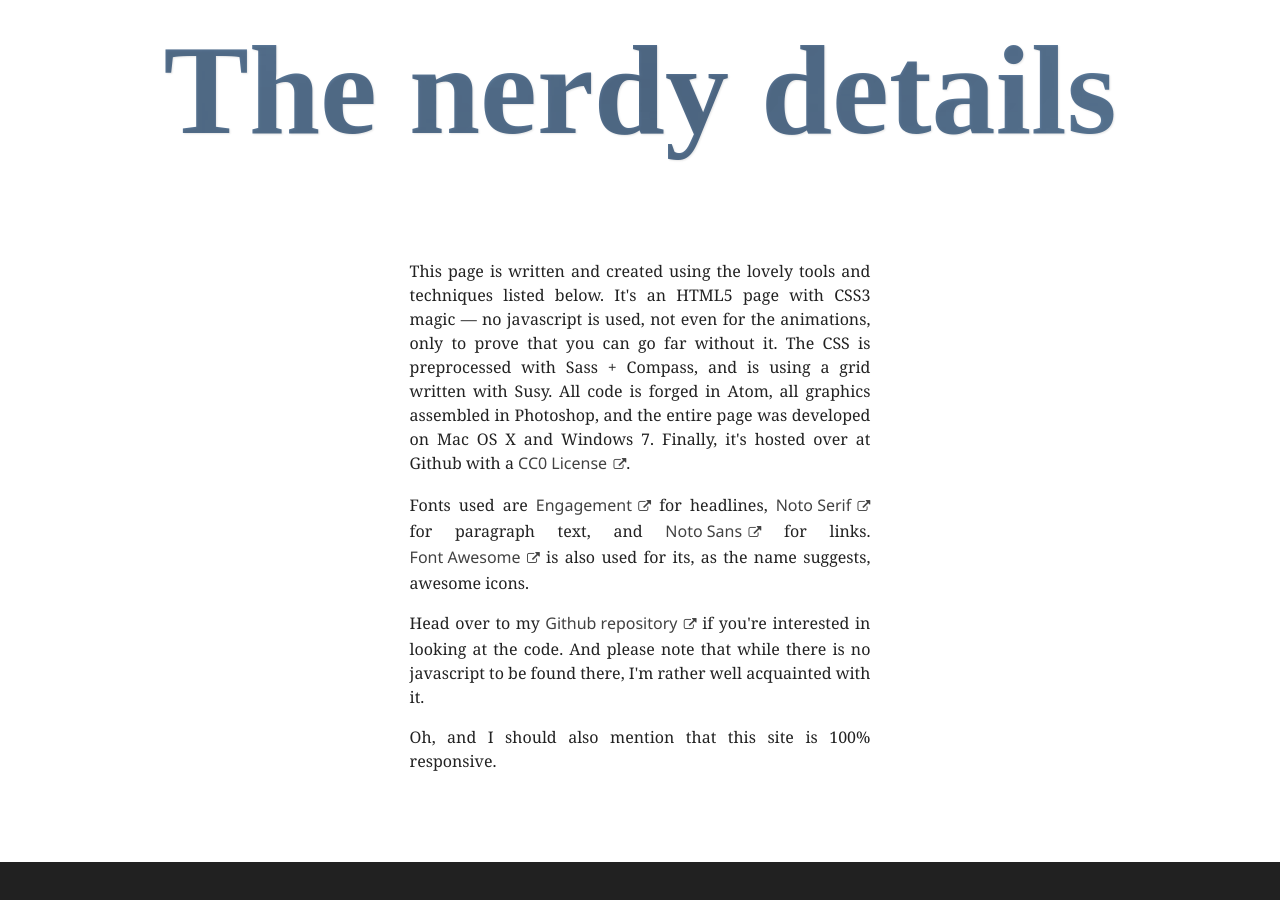
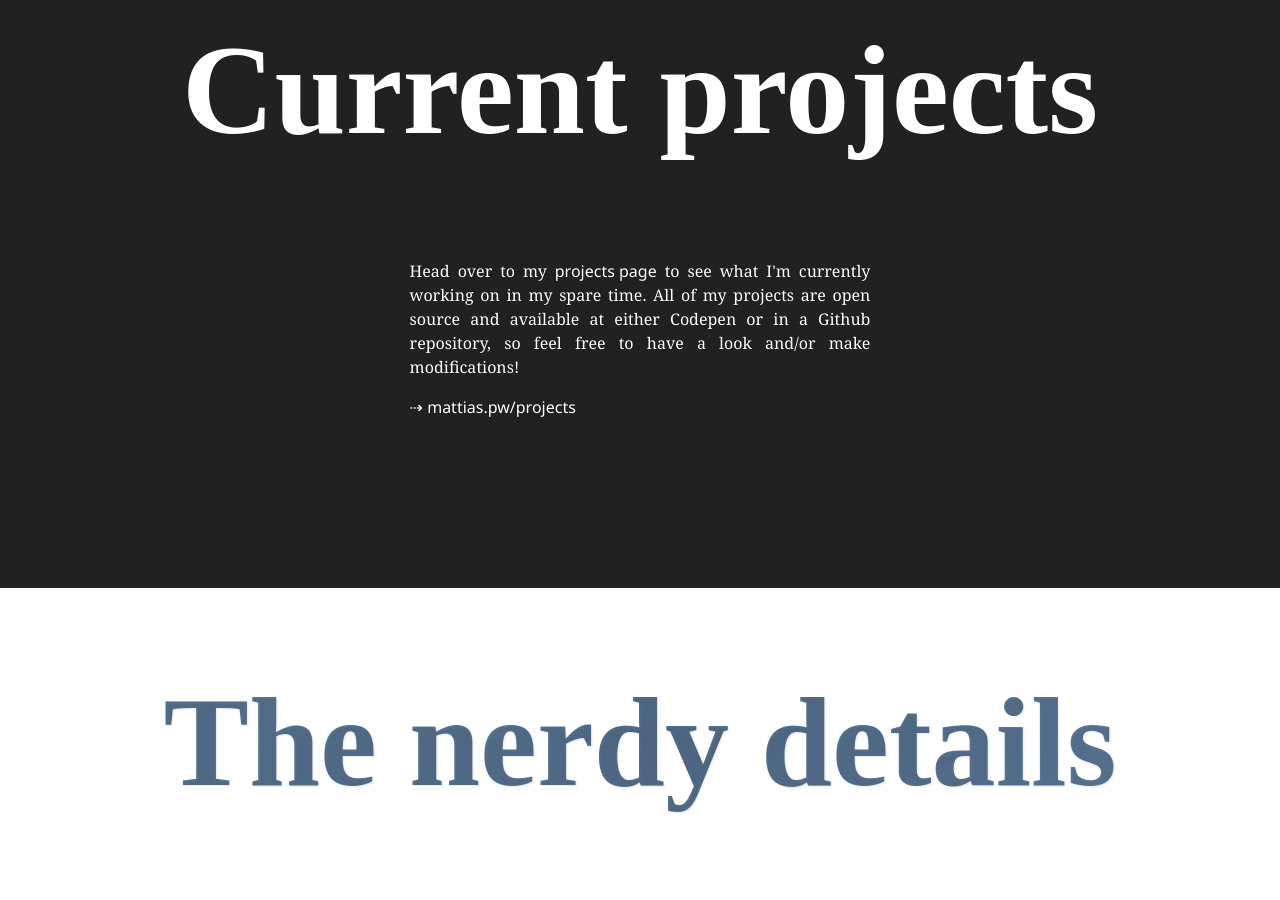
Before and after one commit to pestbarn/pestbarn.github.io, a Jekyll site: the page built from index.html, in a window 1280 px wide and 900 px high, scrolled down 5379 px. Built offline with Jekyll 4.4.1, drawn with Linux system fonts in a browser that asks for light colours; nearby versions of some CDN libraries; some web fonts are replaced; the list of posts is cut into pages by our own code; some of the changed text lies outside the part shown.

Commit message:
Added projects section

```diff
--- a/index.html
+++ b/index.html
@@ -182,11 +182,20 @@
             </div>
         </div>
     </section>
+    <section class="dark">
+        <div class="col two">
+            <h2 class="centered">Current projects</h2>
+            <div class="col one centered text-justify">
+                <p>Head over to my <a href="/projects/">projects page</a> to see what I'm currently working on in my spare time. All of my projects are open source and available at either Codepen or in a Github repository, so feel free to have a look and/or make modifications!</p>
+                <p>⇢ <a href="/projects/">mattias.pw/projects</a></p>
+            </div>
+        </div>
+    </section>
     <section class="bright">
         <div class="col two nerdy">
             <h2 class="centered">The nerdy details</h2>
             <div class="col one centered text-justify">
-                <p>This page is written and created using the lovely tools and techniques listed below. It's an HTML5 page with CSS3 magic &mdash; no javascript is used, not even for the animations, only to prove that you can go far without it. The CSS is preprocessed with Sass + Compass, and is using a grid written with Susy. All code is forged in Atom, all graphics assembled in Photoshop, and the entire page was developed on Mac OS X and Windows 7. Finally, it's hosted over at Github with a <a href="//creativecommons.org/publicdomain/zero/1.0/">CC0 License</a>.</p>
+                <p>This page is written and created using the lovely tools and techniques listed below. It's an HTML5 page with CSS3 magic &mdash; no javascript is used, not even for the animations, only to prove that you can go far without it. The CSS is preprocessed with Sass + Compass, and is using a grid written with Susy. All code is forged in Atom and Nano, all graphics assembled in Photoshop, and the entire page was developed using a Git workflow on both Mac OS X and Windows 7/10. Finally, it's hosted over at Github Pages with a <a href="//github.com/pestbarn/pestbarn.github.io/blob/master/LICENSE">CC0 License</a>. The <a href="/projects/">mattias.pw/projects/</a> page is built with and running on Jekyll.</p>
                 <p>Fonts used are <a href="//www.google.com/fonts/specimen/Engagement">Engagement</a> for headlines, <a href="//www.google.com/fonts/specimen/Noto+Serif">Noto Serif</a> for paragraph text, and <a href="//www.google.com/fonts/specimen/Noto+Sans">Noto Sans</a> for links. <a href="//fontawesome.io">Font Awesome</a> is also used for its, as the name suggests, awesome icons.</p>
                 <p>Head over to my <a href="//github.com/pestbarn/pestbarn.github.io">Github repository</a> if you're interested in looking at the code. And please note that while there is no javascript to be found there, I'm rather well acquainted with it.</p>
                 <p>Oh, and I should also mention that this site is 100% responsive.</p>
```
